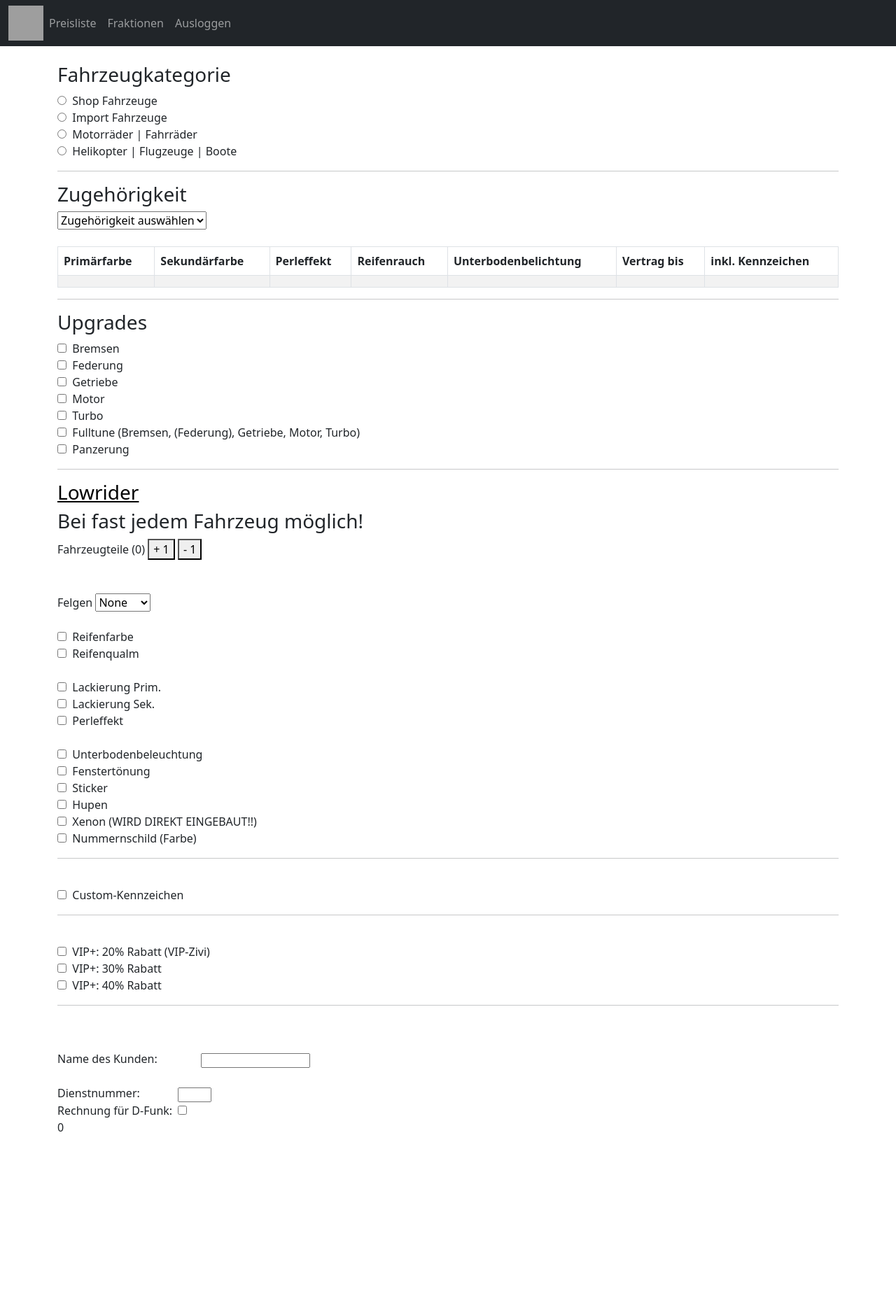
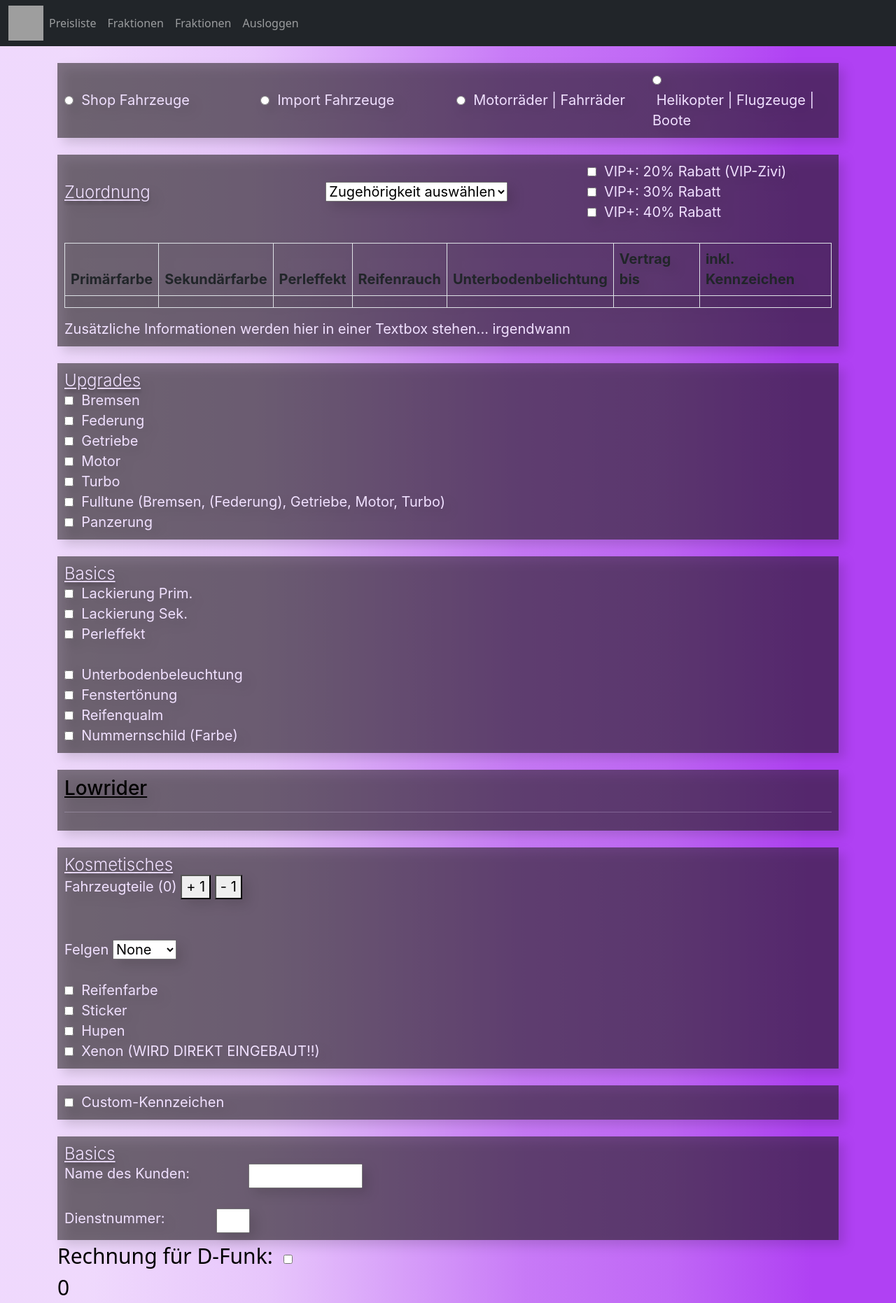
Before and after one commit to Lucyfaria/blog, a Rails app: page /pricelist/index in a window 1280 px wide. Shown: the whole page at 70% size. Before the commit the page ends 1617 px from the top, so only its background shows below. Run offline with Rails 7, Linux system fonts and the light colour scheme; the visitor is signed in with stand-in values (Sample User, id 1); data that the repository does not hold is empty; style sheets or scripts are compiled from the project's sources; grey boxes are pictures that could not be loaded.

Commit message:
make it beautiful

```diff
--- a/app/assets/config/manifest.js
+++ b/app/assets/config/manifest.js
@@ -2,3 +2,4 @@
 //= link_directory ../stylesheets .css
 //= link_tree ../../javascript .js
 //= link_tree ../../../vendor/javascript .js
+//= link pricelist.css
--- a/app/assets/stylesheets/application.css
+++ b/app/assets/stylesheets/application.css
@@ -13,3 +13,4 @@
  *= require_tree .
  *= require_self
  */
+ body {background: linear-gradient(269.32deg, #B041F3 10.88%, rgba(176, 65, 243, 0.8) 26.33%, rgba(176, 65, 243, 0.7) 42.29%, rgba(176, 65, 243, 0.37) 65.46%, rgba(176, 65, 243, 0.3) 70.61%, rgba(176, 65, 243, 0.2) 90.18%);}
--- /dev/null
+++ b/app/assets/stylesheets/pricelist.css.scss
@@ -0,0 +1,34 @@
+$background-color: rgba(30, 27, 27, 0.55);
+$textcolor: #F0E0FF;
+$shadow: drop-shadow(8px 8px 8px rgba(0, 0, 0, 0.25));
+
+#Fahrzeugkategorie, #Zuordnung, #Upgrades, #Basics, #Lowrider, #Kosmetik, #Custom,#Kunde{
+    background: $background-color;
+    filter: $shadow;
+    padding-top: 10px;
+    padding-bottom: 10px;
+    padding-left: 10px;
+    padding-right: 10px;
+    font-family: 'Inter';
+    font-style: normal;
+    font-weight: 400;
+    font-size: 20px;
+    line-height: 29px;
+    color: $textcolor;
+}
+
+#Headline{
+    font-family: 'Inter';
+    font-style: normal;
+    font-weight: 300;
+    font-size: 24px;
+    line-height: 29px;
+    text-decoration-line: underline;
+    color: $textcolor;
+    text-shadow: 0px 4px 4px rgba(0, 0, 0, 0.25);
+}
+
+#final-div{
+    color: black;
+    font-size: 30px;
+}
--- a/app/views/home/_header.html.erb
+++ b/app/views/home/_header.html.erb
@@ -8,6 +8,10 @@
         <% if user_signed_in? %>
         <li class="nav-item">
           <%= link_to 'Preisliste', pricelist_index_path, class:"nav-link"%>
+        </li>
+        <%# TODO: rauslöschen %>
+        <li class="nav-item">
+            <%= link_to 'Fraktionen', fractions_path, class:"nav-link"%>
         </li>
         <% if current_user.try(:admin?)%>
         <li class="nav-item">
--- a/app/views/layouts/application.html.erb
+++ b/app/views/layouts/application.html.erb
@@ -6,6 +6,7 @@
     <%= csrf_meta_tags %>
     <%= csp_meta_tag %>
     <%= stylesheet_link_tag "application", "data-turbo-track": "reload" %>
+    <%= stylesheet_link_tag "pricelist", "data-turbo-track": "reload" %>
     <link href="https://cdn.jsdelivr.net/npm/bootstrap@5.2.0-beta1/dist/css/bootstrap.min.css" rel="stylesheet" integrity="sha384-0evHe/X+R7YkIZDRvuzKMRqM+OrBnVFBL6DOitfPri4tjfHxaWutUpFmBp4vmVor" crossorigin="anonymous">
     <%# <%= javascript_importmap_tags %>
   </head>
@@ -21,7 +22,7 @@
     <%= yield %>
     </div>
     <script src="https://cdn.jsdelivr.net/npm/bootstrap@5.2.0-beta1/dist/js/bootstrap.bundle.min.js" integrity="sha384-pprn3073KE6tl6bjs2QrFaJGz5/SUsLqktiwsUTF55Jfv3qYSDhgCecCxMW52nD2" crossorigin="anonymous"></script>
-    <%= stylesheet_link_tag "application", "data-turbo-track": "reload" %>
+
     <%# <%= javascript_importmap_tags %>
     <%# <%= yield :head %>
   </body>
--- a/app/views/pricelist/index.html.erb
+++ b/app/views/pricelist/index.html.erb
@@ -1,31 +1,33 @@
-<%# <h1>Hunchos Preisliste</h1> %>
+<!-- <h1>Hunchos Preisliste</h1> -->
 <div id="main">
-        <h3> Fahrzeugkategorie </h3>
-        <%# <h2>LNV PREISLISTE - v1.3 N - HUNCHO EDITION</h2> %>
-
+    <div id="Fahrzeugkategorie">
+        <div class="row align-items-center">
+            <div class="col">
                 <input type="radio" id="normal" name="drone">
                 <label for="normal">&nbsp;Shop Fahrzeuge</label>
-        <br>
-
+            </div>
+            <div class="col">
                 <input type="radio" id="import" name="drone">
                 <label for="import">&nbsp;Import Fahrzeuge</label>
-        <br>
-
+            </div>
+            <div class="col">
                 <input type="radio" id="quad_motorrad" name="drone">
                 <label for="quad_motorrad">&nbsp;Motorräder | Fahrräder</label>
-        <br>
-
+            </div>
+            <div class="col">
                 <input type="radio" id="heli" name="drone">
                 <label for="heli">&nbsp;Helikopter | Flugzeuge | Boote </label>
+            </div>
+        </div>
+    </div>
 <br>
-
-        <hr>
-
-        <h3>Zugehörigkeit</h3>
-
-        <div id="extra">
+    <div id="Zuordnung">
+        <div class="row align-items-center">
+            <div class="col" id="Headline">
+                Zuordnung
+            </div>
+            <div class="col">
                 <%= form_with model: @fraction do |f| %>
-
                 <%# Grouped select %>
                 <%# TODO: modify %>
                 <%# <%= f.select :name,
@@ -36,10 +38,24 @@
                 selected: "CHI" %>
                 <%= f.collection_select :fraction_id, Fraction.order(:name), :id, :name,{ prompt: "Zugehörigkeit auswählen" } ,{onchange: "Frakswitch(this);"} %>
                 <% end %>
+            </div>
+            <div class="col">
+            <input type="checkbox" id="rabatt10" name="rabatt10">
+        <label for="rabatt10">&nbsp;VIP+: 20% Rabatt (VIP-Zivi) </label>
         <br>
+
+        <input type="checkbox" id="rabatt20" name="rabatt20">
+        <label for="rabatt20">&nbsp;VIP+: 30% Rabatt</label>
+        <br>
+
+        <input type="checkbox" id="rabatt30" name="rabatt30">
+        <label for="rabatt30">&nbsp;VIP+: 40% Rabatt</label>
+        <br>
+
+            </div>
         </div>
 
-        <div id="nextra">
+        <br>
         <table class="table table-striped table-bordered table-hover">
         <thead>
             <tr>
@@ -67,52 +83,14 @@
 
             </tbody>
         </table>
-
-            <!-- <p class="mb-0" id="primary">Primärfarbe:</p>
-            <p class="mb-0" id="secondary">Sekundärfarbe:</p>
-            <p class="mb-0" id="pearl">Perleffekt:</p>
-            <p class="mb-0" id="unten">Unterbodenbeleuchtung:</p>
-            <p class="mb-0" id="wheels">Reifenrauch:</p> -->
-
-            <script>
-                var fractions = <%= raw @fractions.to_json %>;
-
-                function Frakswitch(sel) {
-
-                    var frak = sel.options[sel.selectedIndex].text;
-                    const fractionObject = fractions[frak];
-                    document.getElementById("primary").innerText = fractionObject.primary;
-                    document.getElementById("secondary").innerText = fractionObject.secondary;
-                    document.getElementById("pearl").innerText = fractionObject.pearl;
-                    document.getElementById("lights").innerText = fractionObject.lights;
-                    document.getElementById("smoke").innerText = fractionObject.smoke;
-                    document.getElementById("contract").innerText = fractionObject.contract;
-                    document.getElementById("plate").innerText = fractionObject.plate;
-                    /*
-                    switch (frak) {
-                        default:
-                            document.getElementById("primary").innerText = "Primär: "
-                            document.getElementById("secondary").innerText = "Sekundär: "
-                            document.getElementById("pearl").innerText = "Perleffekt: "
-                            document.getElementById("unten").innerText = "Unterboden: "
-                            document.getElementById("wheels").innerText = "Reifenqualm: "
-                            break;
-                            // HIER BEARBEITEN
-                        case "Ballas":
-                            document.getElementById("primary").innerText = "Primär:blau"
-                            document.getElementById("secondary").innerText = "Sekundär: test"
-                            document.getElementById("pearl").innerText = "Perleffekt: "
-                            document.getElementById("unten").innerText = "Unterboden: "
-                            document.getElementById("wheels").innerText = "Reifenqualm:  "
-                            break;
-                    }*/
-                }
-            </script>
-
+        Zusätzliche Informationen werden hier in einer Textbox stehen... irgendwann
+        <%# TODO: Textbox erstellen, Add column further_info to fractions %>
     </div>
-
-        <hr>
-        <h3>Upgrades</h3>
+  <br>
+    <div id="Upgrades">
+        <div class="col" id="Headline">
+            Upgrades
+            </div>
 
         <input type="checkbox" id="bremsen" name="bremsen">
         <label for="bremsen">&nbsp;Bremsen</label>
@@ -141,9 +119,38 @@
         <input type="checkbox" id="panzerung" name="panzerung">
         <label for="panzerung">&nbsp;Panzerung</label>
         <br>
+    </div>
+        <br>
+    <div id="Basics">
+        <div class="col" id="Headline">
+                Basics
+            </div>
+        <input type="checkbox" id="prim" name="prim">
+        <label for="prim">&nbsp;Lackierung Prim.</label>
+        <br>
+        <input type="checkbox" id="sek" name="sek">
+        <label for="sek">&nbsp;Lackierung Sek.</label>
+        <br>
+        <input type="checkbox" id="perleffekt" name="perleffekt">
+        <label for="perleffekt">&nbsp;Perleffekt</label>
+        <br><br>
 
-        <hr>
+        <input type="checkbox" id="unterboden" name="unterboden">
+        <label for="unterboden">&nbsp;Unterbodenbeleuchtung</label>
+        <br>
 
+        <input type="checkbox" id="fenstertönung" name="fenstertönung">
+        <label for="fenstertönung">&nbsp;Fenstertönung</label>
+        <br>
+        <input type="checkbox" id="reifenqualm" name="reifenqualm">
+        <label for="reifenqualm">&nbsp;Reifenqualm</label>
+        <br>
+        <input type="checkbox" id="nummernschild" name="nummernschild">
+        <label for="nummernschild">&nbsp;Nummernschild (Farbe)</label>
+        <br>
+    </div>
+    <br>
+    <div id="Lowrider">
         <h3><a href="javascript:toggle('lowrider')" style="color:black;">Lowrider</a></h3>
         <div id="lowrider" style="display:none">
             <input type="checkbox" id="antennen" name="antennen">
@@ -221,11 +228,14 @@
             <input type="checkbox" id="tank" name="tank">
             <label for="tank">&nbsp;Tank</label>
             <br>
-
+        </div>
             <hr>
     </div>
-        <h3>Bei fast jedem Fahrzeug möglich!</h3>
-
+    <br>
+        <div id="Kosmetik">
+            <div class="col" id="Headline">
+                Kosmetisches
+            </div>
             <label for="fahrzeugteile">Fahrzeugteile (<span id="number">0</span>)</label>
             <button type="button" onClick="addPart();">+ 1</button>
             <button type="button" onClick="subPart();">- 1</button><br><br><br>
@@ -241,31 +251,6 @@
             <input type="checkbox" id="reifenfarbe" name="reifenfarbe">
             <label for="reifenfarbe">&nbsp;Reifenfarbe</label>
             <br>
-
-        <input type="checkbox" id="reifenqualm" name="reifenqualm">
-        <label for="reifenqualm">&nbsp;Reifenqualm</label>
-        <br><br>
-
-        <input type="checkbox" id="prim" name="prim">
-        <label for="prim">&nbsp;Lackierung Prim.</label>
-        <br>
-
-        <input type="checkbox" id="sek" name="sek">
-        <label for="sek">&nbsp;Lackierung Sek.</label>
-        <br>
-
-        <input type="checkbox" id="perleffekt" name="perleffekt">
-        <label for="perleffekt">&nbsp;Perleffekt</label>
-        <br><br>
-
-        <input type="checkbox" id="unterboden" name="unterboden">
-        <label for="unterboden">&nbsp;Unterbodenbeleuchtung</label>
-        <br>
-
-        <input type="checkbox" id="fenstertönung" name="fenstertönung">
-        <label for="fenstertönung">&nbsp;Fenstertönung</label>
-        <br>
-
              <input type="checkbox" id="design" name="design">
             <label for="design">&nbsp;Sticker</label>
             <br>
@@ -278,41 +263,45 @@
             <label for="xenon">&nbsp;Xenon (WIRD DIREKT EINGEBAUT!!)</label>
             <br>
 
-        <input type="checkbox" id="nummernschild" name="nummernschild">
-        <label for="nummernschild">&nbsp;Nummernschild (Farbe)</label>
+        </div>
         <br>
-        <hr><br>
-
+        <div id="Custom">
         <input type="checkbox" id="kennzeichen5" name="kennzeichen5">
         <label for="kennzeichen5">&nbsp;Custom-Kennzeichen</label>
+        </div>
         <br>
-
-        <hr><br>
-
-        <input type="checkbox" id="rabatt10" name="rabatt10">
-        <label for="rabatt10">&nbsp;VIP+: 20% Rabatt (VIP-Zivi) </label>
-        <br>
-
-        <input type="checkbox" id="rabatt20" name="rabatt20">
-        <label for="rabatt20">&nbsp;VIP+: 30% Rabatt</label>
-        <br>
-
-        <input type="checkbox" id="rabatt30" name="rabatt30">
-        <label for="rabatt30">&nbsp;VIP+: 40% Rabatt</label>
-        <br>
-
-        <hr>
-        <br><br>
+        <div id="Kunde">
+            <div class="col" id="Headline">
+                Basics
+            </div>
             <label for="name">Name des
             Kunden:&nbsp;&nbsp;&nbsp;&nbsp;&nbsp;&nbsp;&nbsp;&nbsp;&nbsp;&nbsp;&nbsp;&nbsp;&nbsp;&nbsp;</label>
             <input style="font-size: 10px" type="text" id="name" name="name" size="20"> <br><br>
             <label for="kn">Dienstnummer:&nbsp;&nbsp;&nbsp;&nbsp;&nbsp;&nbsp;&nbsp;&nbsp;&nbsp;&nbsp;&nbsp;&nbsp;</label>
             <input style="font-size: 10px" type="text" id="kn" name="kn" size="2"><br>
+        </div>
+    </div>
 
+    <div id="final-div">
         <label for="rechnung">Rechnung für D-Funk:&nbsp;</label>
         <input type="checkbox" id="rechnung" name="rechnung"><br>
-
-    </div>
-    <div id="final-div">
         <span id="final">0</span>
     </div>
+
+
+<script>
+    var fractions = <%= raw @fractions.to_json %>;
+
+    function Frakswitch(sel) {
+
+    var frak = sel.options[sel.selectedIndex].text;
+    const fractionObject = fractions[frak];
+    document.getElementById("primary").innerText = fractionObject.primary;
+    document.getElementById("secondary").innerText = fractionObject.secondary;
+    document.getElementById("pearl").innerText = fractionObject.pearl;
+    document.getElementById("lights").innerText = fractionObject.lights;
+    document.getElementById("smoke").innerText = fractionObject.smoke;
+    document.getElementById("contract").innerText = fractionObject.contract;
+    document.getElementById("plate").innerText = fractionObject.plate;
+    }
+</script>
```
Also changed, not shown: app/controllers/application_controller.rb (+10 -3 lines), Gemfile, Gemfile.lock. Lines whose indentation alone changed are shown as unchanged.
